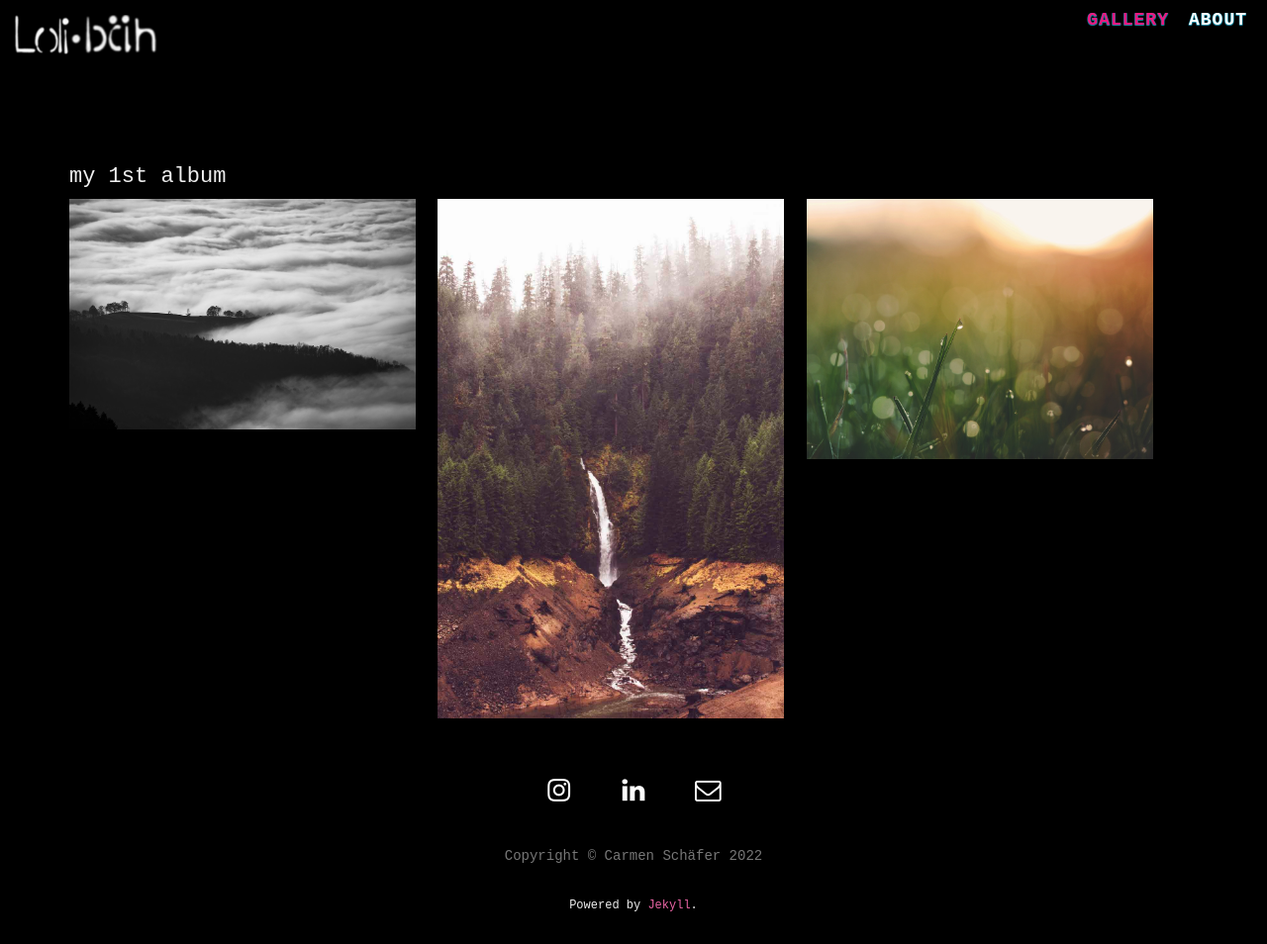
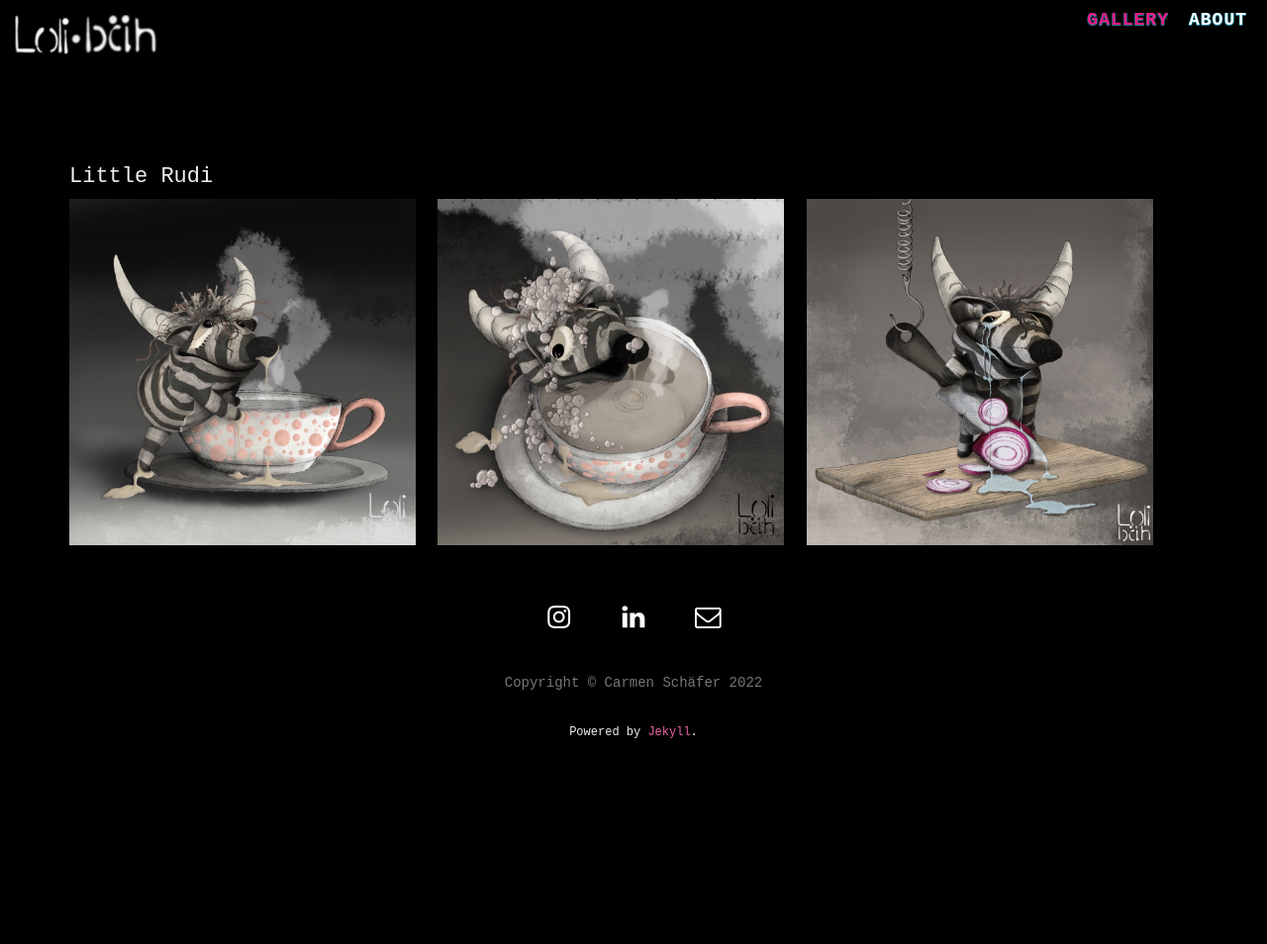
Before and after one commit to mstrnilsson/landing_page, a Jekyll site: the page built from gallery/gallery01/index.html, in a window 1280 px wide. Shown: the whole page at 99% size. Built offline with Jekyll 4.4.1, drawn with Linux system fonts in a browser that asks for light colours; nearby versions of some CDN libraries; after the commit the page ends 900 px from its top, so only the background shows below that.

Commit message:
Gallery1

```diff
--- a/gallery/gallery01/index.html
+++ b/gallery/gallery01/index.html
@@ -1,10 +1,10 @@
 ---
 layout: page
-title: "album"
-description: "masonry"
+title: "Little Rudi"
+description: "Rudi"
 active: gallery
 header-img: "img/gallery-bg.jpg"
-album-title: "my 1st album"
+album-title: "Little Rudi"
 images:
  - image_path: /gallery/archive/g01/bg1.jpg
    caption: IMAGE TITLE
--- a/gallery/index.html
+++ b/gallery/index.html
@@ -7,8 +7,8 @@ header-img: "img/gallery-bg.jpg"
 images:
  - image_path: /gallery/albums/alb01.jpg
    gallery-folder: /gallery/gallery01/
-   gallery-name: gallery1
-   gallery-date: July 2015
+   gallery-name: Rudi
+   gallery-date: the litle mouse
  - image_path: /gallery/albums/alb02.jpg
    gallery-folder: /gallery/gallery02/
    gallery-name: gallery2
```
Also changed, not shown: gallery/archive/g01/_bg1.jpg (added), gallery/archive/g01/_bg2.jpg (added), gallery/archive/g01/_bg3.jpg (added), gallery/archive/g01/bg1.jpg, gallery/archive/g01/bg2.jpg, gallery/archive/g01/bg3.jpg, gallery/archive/g01/bg4.JPG (added), gallery/archive/g01/bg5.JPG (added), gallery/archive/g01/bg6.JPG (added).
